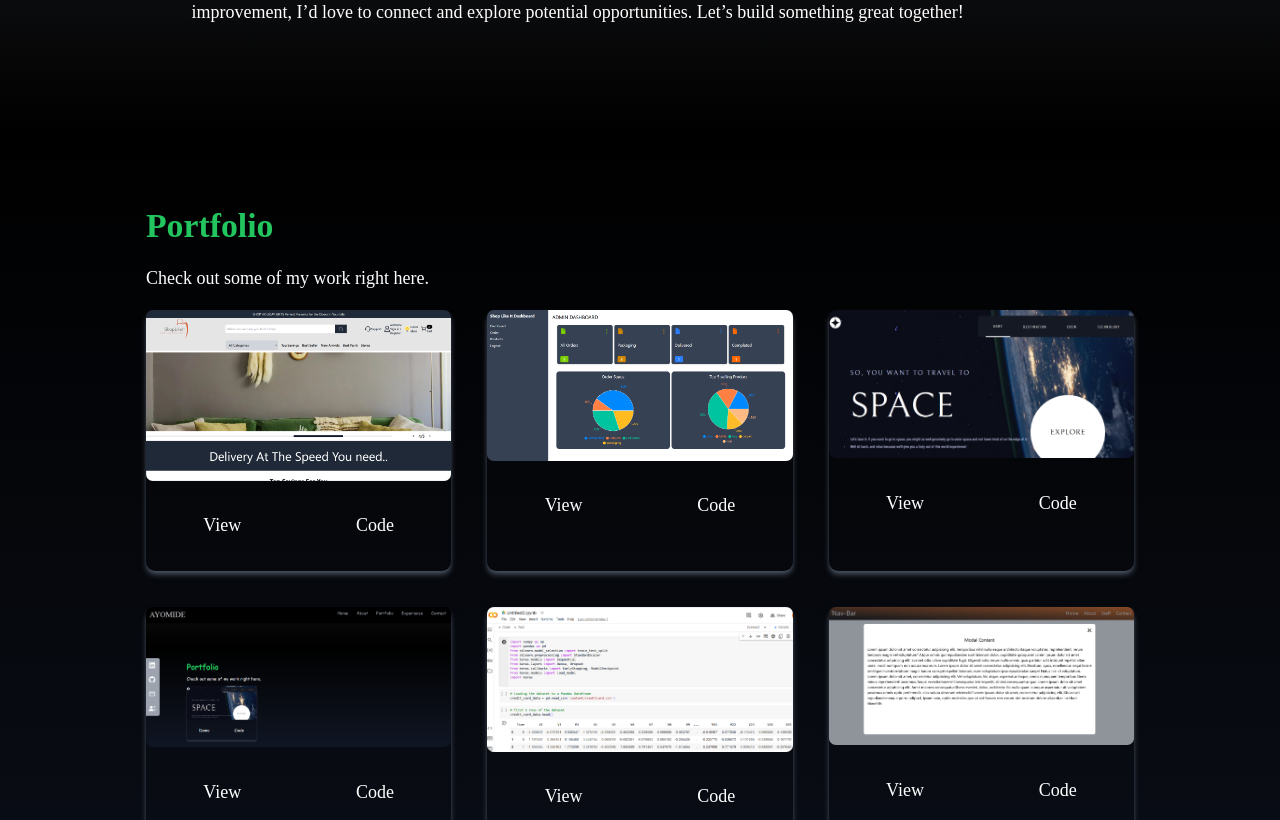
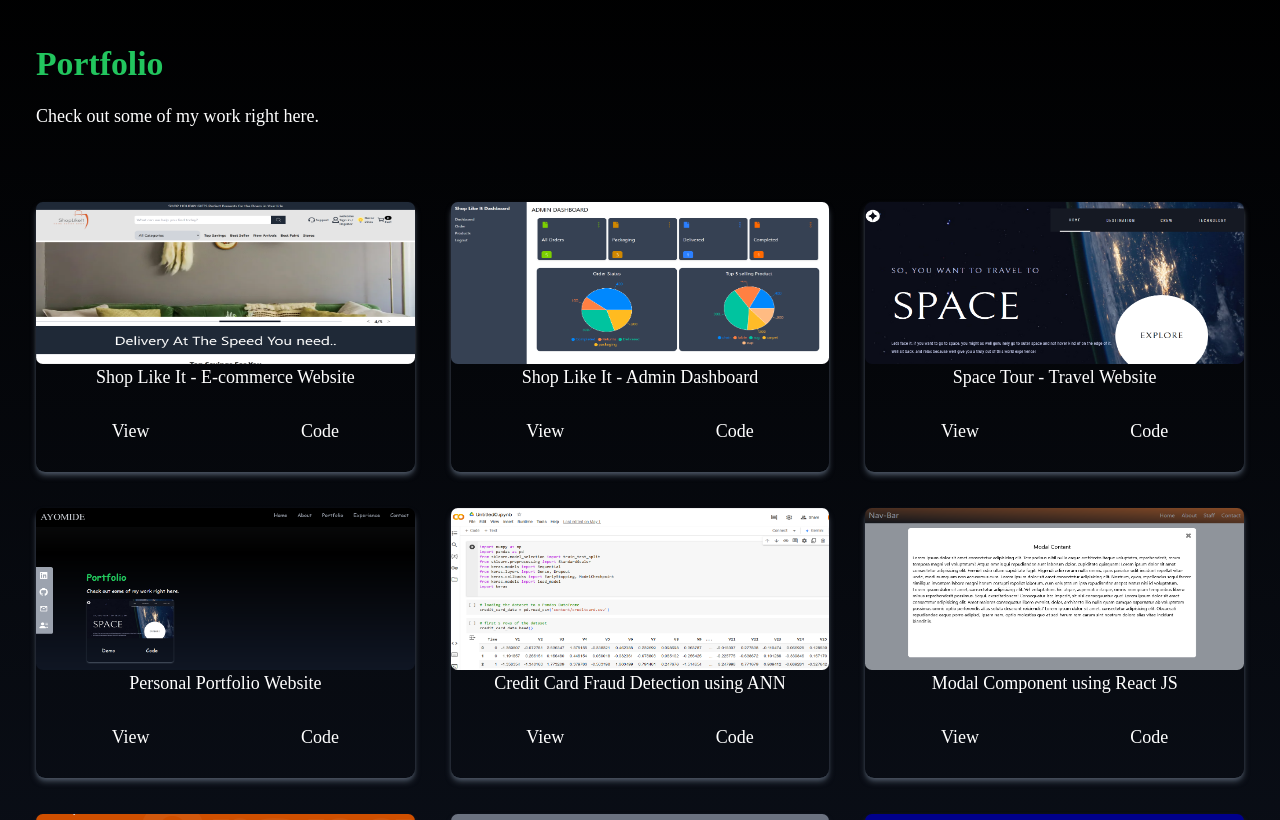
Before and after one commit to xclusive-3G/myProfile, a React (Create React App) app: page / in a window 1280 px wide. Shown: the part 1980-2800 px from the top of the page. Built offline with nearby package versions, Linux system fonts and the light colour scheme; a web font is replaced by a local one.

Commit message:
code updated on chatbot,homepage etc

```diff
--- a/public/index.html
+++ b/public/index.html
@@ -7,7 +7,7 @@
   <meta name="viewport" content="width=device-width, initial-scale=1" />
   <meta name="theme-color" content="#000000" />
   <meta name="description" content="Web site created using create-react-app" />
-  <title>Ay</title>
+  <title>Ayomide Akinrata Portfolio</title>
 </head>
 
 <body>
--- a/src/components/About.jsx
+++ b/src/components/About.jsx
@@ -5,7 +5,7 @@ import { motion } from 'framer-motion'
 const About = () => {
     return (
         <div name="about" className='w-full h-full px-4 py-16 flex justify-center items-center bg-gradient-to-b from-gray-500 to-black'>
-            <motion.div className=' md:w-3/4 w-screen  h-full'
+            <motion.div className=' md:max-w-screen-xl w-screen  h-full'
                 initial={{
                     y:120
                 }}
--- a/src/components/Experience.jsx
+++ b/src/components/Experience.jsx
@@ -5,11 +5,11 @@ import {experienceData} from './Webdata/Experience'
 const Experience = () => {
         return (
         <div name="experience" className=' bg-gradient-to-b  from-black to-gray-800  h-full'>
-            <div className='max-w-screen-lg mx-auto px-6 py-14 flex-col justify-center w-full h-full '>
+            <div className='md:max-w-screen-md lg:max-w-screen-xl mx-auto px-6 py-14 flex-col justify-center w-full h-full '>
                 <h1 className='text-green-500 text-3xl font-bold py-6'>Experience</h1>
                 <p className='text-white'>These are the technology I've worked with</p>
 
-                <div className=' justify-center items-center w-full  grid gird-cols-2 sm:grid-cols-3 text-center py-8 gap-8 sm:px-0'>
+                <div className=' justify-center items-center w-full  grid gird-cols-2 sm:grid-cols-3 px-4 text-center py-8 gap-8 '>
                     {experienceData && experienceData.map(({ id, title, src, style }) => (
                         <div key={id} className={`shadow-md hover:scale-105 duration-200 py-2 rounded-lg ${style}`}>
                             <img src={src} alt='img' className='w-1/2  mx-auto ' />
--- a/src/components/Homepage.jsx
+++ b/src/components/Homepage.jsx
@@ -15,8 +15,8 @@ export const Homepage = () => {
   const subTitleAmination = fade("up",0.5)
   return (
     <div name="home" className='w-full h-full   md:h-screen justify-center flex bg-gradient-to-b from-black to-gray-500 '>
-      <div className=' grid md:flex px-10  py-2 mt-5 md:grid-cols-2 md:w-3/4 h-full  items-center'>
-        <div className='md:w-1/2 order-2 md:order-1 mt-4'>
+      <div className=' grid md:flex px-10  py-2 mt-5 md:grid-cols-2 md:max-w-screen-md lg:max-w-screen-xl  h-full  items-center'>
+        <div className='md:w-2/3 order-2 md:order-1 mt-4'>
           <motion.h3
           className='text-green-500 text-3xl font-bold md:pt-20 md:pb-4'
           variants={TitleFadeAmination}
--- a/src/components/Portfolio.jsx
+++ b/src/components/Portfolio.jsx
@@ -1,6 +1,6 @@
 // calling the dependencies
 import React from 'react'
-import {portfolio} from './Webdata/PortfolioData'
+import { portfolio } from './Webdata/PortfolioData'
 import { motion } from 'framer-motion'
 
 
@@ -9,29 +9,32 @@ const Portfolio = () => {
 
     return (
         <div name="portfolio" className=' w-full h-full bg-gradient-to-b from-black to-gray-900 px-4'>
-            <div className=' max-w-screen-lg px-4 py-16 mx-auto flex flex-col justify-center w-full h-full'>
+            <div className=' md:max-w-screen-md lg:max-w-screen-xl px-4 py-16 mx-auto flex flex-col justify-center w-full h-full'>
                 <div className=''>
                     <p className=' text-green-500 font-bold text-3xl'>Portfolio</p>
                     <p className='py-4 text-white'>Check out some of my work right here.</p>
                 </div>
-                <div className=' grid sm:grid-cols-2 md:grid-cols-3 gap-8 '>
-                {portfolio && portfolio.map(({id,imgscr,demoLink,codeLink})=>(
+                <div className=' grid sm:grid-cols-2 md:grid-cols-3 gap-8 p-4 sm:p-12 sm:px-0 '>
+                    {portfolio && portfolio.map(({ id, title, imgscr, demoLink, codeLink }) => (
                         // adding motion to the portfolio
                         <motion.div key={id} className='shadow-md shadow-gray-600 rounded-lg'
                             initial={{
-                            y:'-100vh'
+                                y: '-100vh'
                             }}
                             animate={{
-                            y:0
+                                y: 0
                             }}
                             transition={{
-                            duration:3,  stiffness:500, type:'spring'
+                                duration: 3, stiffness: 500, type: 'spring'
                             }}
                         >
-                        <img src={imgscr} alt="" className=' rounded-md duration-200 hover:scale-105' />
-                        <div className='flex items-center justify-center text-white'>
-                            <button className='w-1/2 duration-200  py-3 m-4 hover:scale-105'><a href={demoLink}>View</a></button>
-                            <button className='w-1/2 duration-200  py-3 m-4 hover:scale-105'><a href={codeLink}>Code</a></button>
+                            <img src={imgscr} alt="" className=' rounded-md duration-200 hover:scale-105 h-36 w-full' />
+                            <div className=''>
+                                <h1 className='text-white text-center line-clamp-1 '>{title}</h1>
+                                <div className='flex items-center justify-center text-white '>
+                                    <button className='w-1/2 duration-200  py-2 m-4 hover:scale-105 '><a href={demoLink}>View</a></button>
+                                    <button className='w-1/2 duration-200  py-2 m-4 hover:scale-105'><a href={codeLink}>Code</a></button>
+                                </div>
                             </div>
                         </motion.div>
 
--- a/src/components/Webdata/PortfolioData.jsx
+++ b/src/components/Webdata/PortfolioData.jsx
@@ -9,22 +9,26 @@ import file from '../Assets/images/portfolio/filestructure.PNG'
 import todo from '../Assets/images/portfolio/todolist.PNG'
 import shoplikeitF from '../Assets/images/portfolio/shoplikeitF.png'
 import dashboard from '../Assets/images/portfolio/dashboard.png'
+import { title } from 'framer-motion/client'
 
 export const portfolio = [
     {
         id:1,
+        title:"Shop Like It - E-commerce Website",
         imgscr:shoplikeitF ,
         demoLink:"https://shop-like-it.netlify.app/",
         codeLink:"https://github.com/xclusive-3G/shop-like-it-user-interface-frontend"
     },
     {
         id:2,
+        title:"Shop Like It - Admin Dashboard",
         imgscr:dashboard,
         demoLink:"https://shop-like-it-dashboard.netlify.app/",
         codeLink:"https://github.com/xclusive-3G/Shot-like-it-DashBoard-Frontend"
     },
     {
         id: 3,
+        title:"Space Tour - Travel Website",
         imgscr:spaceWeb,
         demoLink:'https://spacetour022.netlify.app/',
         codeLink:'https://github.com/xclusive-3G/spaceTour'
@@ -32,6 +36,7 @@ export const portfolio = [
     },
     {
         id: 4,
+        title:"Personal Portfolio Website",
         imgscr:portfolioImg,
         demoLink:'https://sekani-portfolio.netlify.app/',
         codeLink:'https://github.com/xclusive-3G/myProfile'
@@ -39,6 +44,7 @@ export const portfolio = [
     },
     {
         id: 5,
+        title:"Credit Card Fraud Detection using ANN",
         imgscr:ccusingann,
         demoLink:'#',
         codeLink:'https://github.com/xclusive-3G/-Credit-Card-detection-using-ANN/blob/main/Fraud%20Detection.ipynb'
@@ -46,6 +52,7 @@ export const portfolio = [
     },
     {
         id: 6,
+        title:"Modal Component using React JS",
         imgscr:modal,
         demoLink:'https://app.netlify.com/sites/superlative-dango-0dc941/overview',
         codeLink:'https://github.com/xclusive-3G/Modal'
@@ -53,30 +60,35 @@ export const portfolio = [
     },
     {
         id:7,
+        title:"Coca-Cola Web Design",
         imgscr:fanta,
         demoLink:"https://674af1dfc73b73ef038b35b2--sekanicokeweb.netlify.app/",
         codeLink:"https://github.com/xclusive-3G/cokeWebDesign"
     },
     {
         id:8,
+        title:"E-Commerce Website Template",
         imgscr:ecom,
         demoLink:"https://sekani-store.netlify.app/",
         codeLink:"https://github.com/xclusive-3G/e-commerce-"
     },
     {
         id:9,
+        title:"Simon Game",
         imgscr:simon,
         demoLink:"https://simons-game-task.netlify.app/",
         codeLink:"https://github.com/xclusive-3G/simon-game"
     },
     {
         id:10,
+        title:"Folder Test Structure",
         imgscr:file,
         demoLink:"https://folder-test-structure.netlify.app",
         codeLink:"https://github.com/xclusive-3G/folder-structure"
     },
     {
         id:11,
+        title:"To-Do List Application",
         imgscr:todo,
         demoLink:"https://todo-lis-by-sekani.netlify.app",
         codeLink:"https://github.com/xclusive-3G/todoList_React"
```
Also changed, not shown: src/components/ChatBot.jsx (+5 -4 lines), src/components/Contact.jsx (+8 -8 lines). Lines whose indentation alone changed are shown as unchanged.
